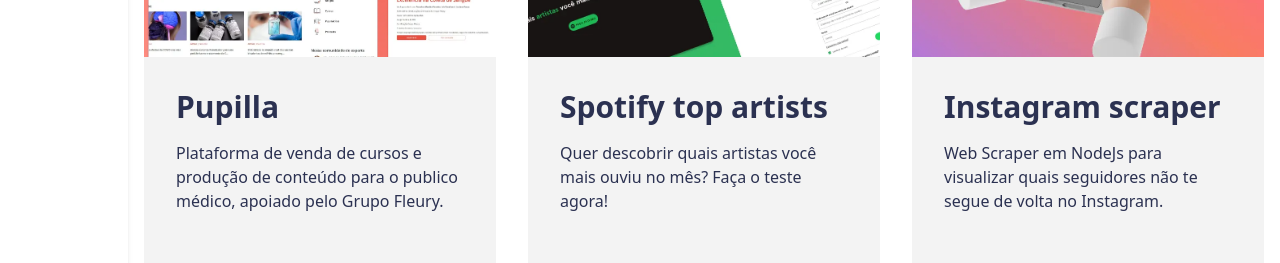
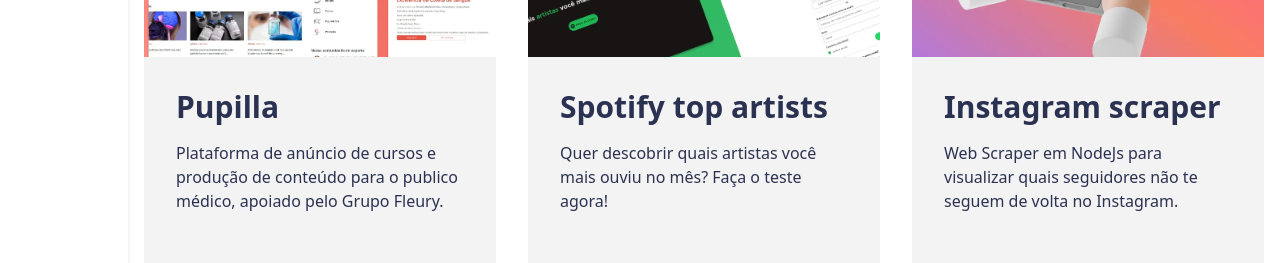
Before and after one commit to pedroaurelli/portfolio-v2, a React (Vite) app: page / in a window 1280 px wide. Shown: the part 1260-1523 px from the top of the page. Built offline with nearby package versions, Linux system fonts and the light colour scheme.

Commit message:
Fix sentence words

```diff
--- a/src/components/AboutMeSection/AboutMeSection.tsx
+++ b/src/components/AboutMeSection/AboutMeSection.tsx
@@ -27,7 +27,7 @@
                   Minha jornada no mundo de TI se inicia após eu concluir o ensino médio em 2020, comecei a estudar programação
                   durante a pandemia do Covid-19, em 2021. Hoje cursando Análise e Desenvolvimento de Sistemas na Universidade
                   São Judas Tadeu (USJT) em São Paulo - SP. Além de novos conhecimentos que acabo adquirindo no trabalho, dedico
-                  meu tempo de modo autodita para estudar.
+                  meu tempo de modo autodidata para estudar.
                 </p>
               </ScrollDownToUp>
               <br />
--- a/src/components/ProjectsSection/ProjectsSection.tsx
+++ b/src/components/ProjectsSection/ProjectsSection.tsx
@@ -8,8 +8,8 @@
 const projectCards: ProjectCardProps[] = [
   {
     title: 'Pupilla',
-    text: 'Plataforma de venda de cursos e produção de conteúdo para o publico médico, apoiado pelo Grupo Fleury.',
-    href: 'https://github.com/pedroaurelli/pupilla-README',
+    text: 'Plataforma de anúncio de cursos e produção de conteúdo para o publico médico, apoiado pelo Grupo Fleury.',
+    href: 'https://github.com/pedroaurelli/pupilla',
     src: './images/pupilla-thumb.webp',
     delay: 0.2,
     duration: 1
@@ -24,8 +24,8 @@
   },
   {
     title: 'Instagram scraper',
-    text: 'Web Scraper em NodeJs para visualizar quais seguidores não te segue de volta no Instagram.',
-    href: 'https://github.com/pedroaurelli/instagram-followback-scraper',
+    text: 'Web Scraper em NodeJs para visualizar quais seguidores não te seguem de volta no Instagram.',
+    href: 'https://github.com/pedroaurelli/instagram-scraper',
     src: './images/instagram-thumb.webp',
     delay: 0.6,
     duration: 1
```
